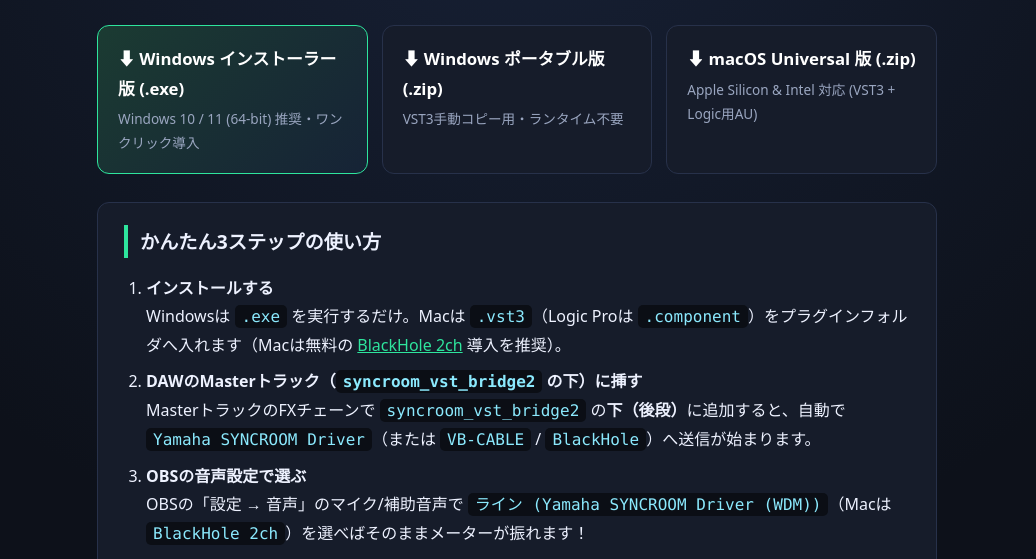
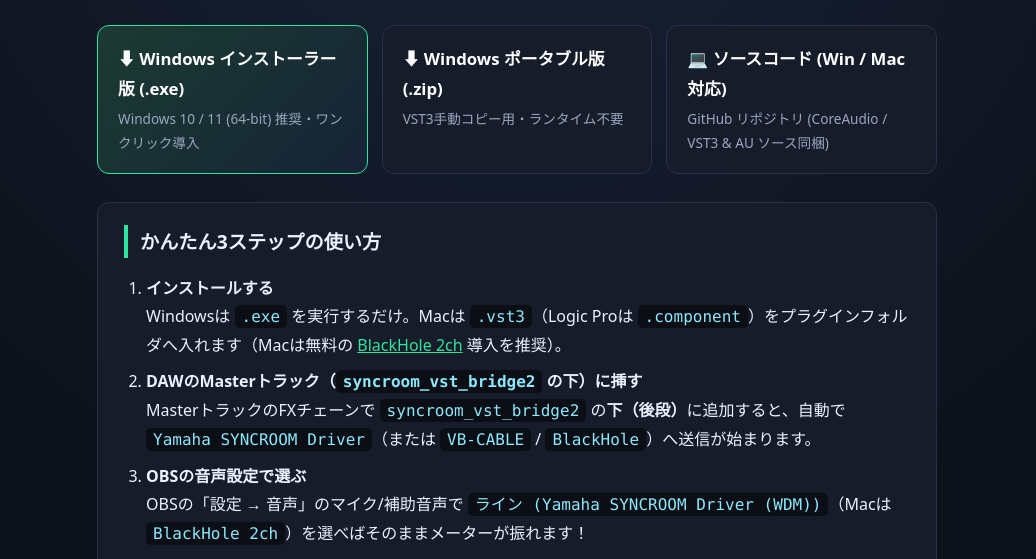
Before and after one commit to gzzio1989/ObsBridge, a plain HTML site: page docs/index.html in a window 1280 px wide. Shown: the part 214-773 px from the top of the page, without its empty margins (123-1159 px from the left). Drawn offline with Linux system fonts and the light colour scheme.

Commit message:
docs: 公開ダウンロードページのリンク整備

```diff
--- a/docs/index.html
+++ b/docs/index.html
@@ -118,9 +118,9 @@
       <span class="dl-title">⬇ Windows ポータブル版 (.zip)</span>
       <span class="dl-sub">VST3手動コピー用・ランタイム不要</span>
     </a>
-    <a class="dl-btn" href="https://github.com/gzzio1989/ObsBridge/releases/latest/download/SyncroomOBSBridge_v1.0.0_macOS_Universal.zip">
-      <span class="dl-title">⬇ macOS Universal 版 (.zip)</span>
-      <span class="dl-sub">Apple Silicon &amp; Intel 対応 (VST3 + Logic用AU)</span>
+    <a class="dl-btn" href="https://github.com/gzzio1989/ObsBridge">
+      <span class="dl-title">💻 ソースコード (Win / Mac対応)</span>
+      <span class="dl-sub">GitHub リポジトリ (CoreAudio / VST3 &amp; AU ソース同梱)</span>
     </a>
   </div>
 
```
